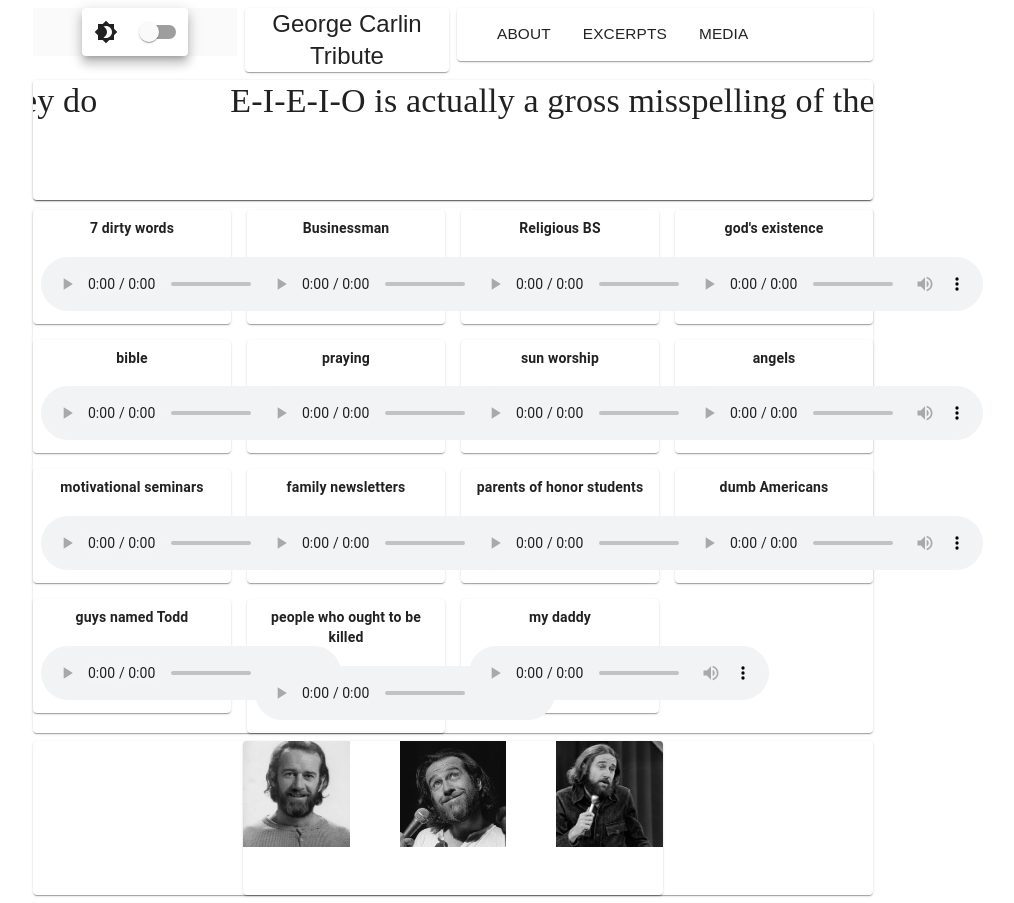
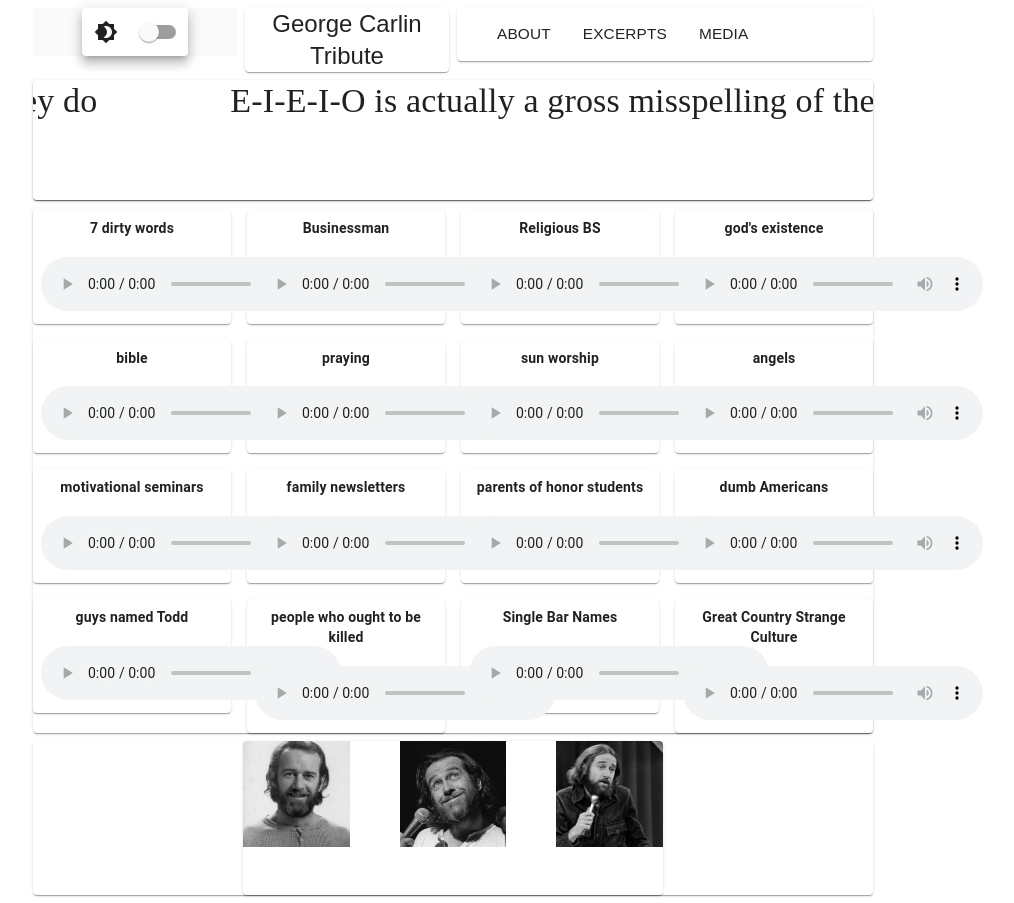
Before and after one commit to Ryanwfile/carlin-tribute, a React (Create React App) app in the folder carlin-website/: page /media in a window 1280 px wide. Shown: the whole page, without its empty margins (187-1201 px from the left). Built offline with nearby package versions, Linux system fonts and the light colour scheme; a web font is replaced by a local one.

Commit message:
updated more media page, it and the rest of the site still need a lot of css updates

```diff
--- a/carlin-website/src/constants.js
+++ b/carlin-website/src/constants.js
@@ -18,6 +18,8 @@ import carlin_young_shortHairPondering from "./images/carlin_young_shortHairPond
 import carlin_young_withBeardAndMic from "./images/carlin_young_withBeardAndMic.jpg";
 import carlin_younger_micWithSmile from "./images/carlin_younger_micWithSmile.jpg";
 import george_Carlin_1975 from "./images/george_Carlin_1975.jpg";
+import strange_culture from "./sounds/strange_culture.mp3";
+import single_bars from "./sounds/singles_bars_names.mp3";
 
 export const CONSTANTS = {
   ABOUT: {
@@ -302,9 +304,17 @@ export const CONSTANTS = {
       src: "https://www.skeptic.ca/Sound_Clips/George_Carlin/George_Carlin_-_People_Who_Oughta_Be_Killed.mp3",
       name: "people who ought to be killed",
     },
+    // {
+    //   src: "https://www.skeptic.ca/Sound_Clips/George_Carlin/George_Carlin_-_My_Daddy.mp3",
+    //   name: "my daddy",
+    // },
     {
-      src: "https://www.skeptic.ca/Sound_Clips/George_Carlin/George_Carlin_-_My_Daddy.mp3",
-      name: "my daddy",
+      src: single_bars,
+      name: "Single Bar Names",
+    },
+    {
+      src: strange_culture,
+      name: "Great Country Strange Culture",
     },
   ],
   IMAGES: [
```
Also changed, not shown: 1 other file (tests, documents, lock files or other folders).
